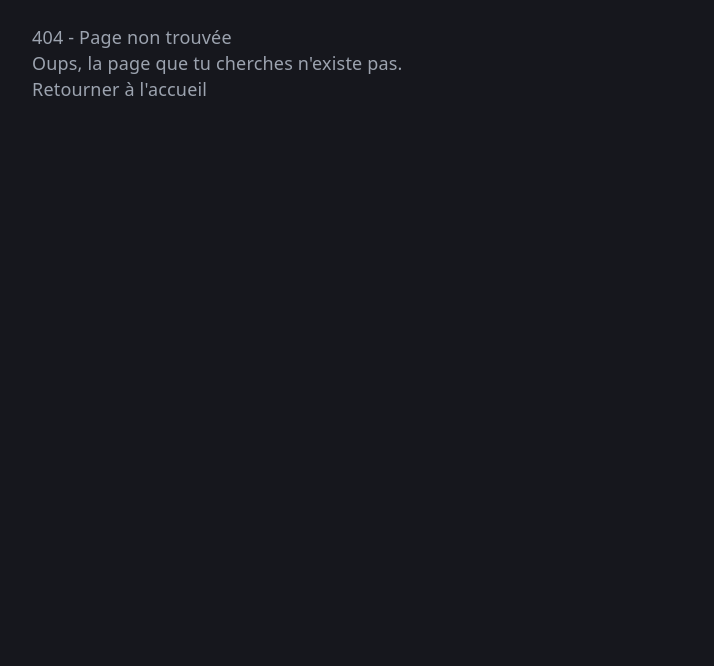
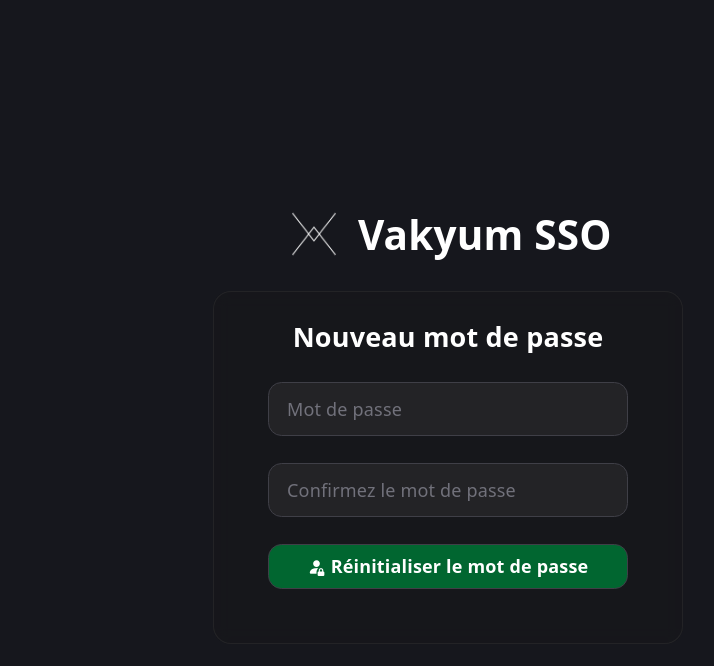
Before and after one commit to Vakyum/frontend-sso-vakyum, a Vue app: page /PasswordReset in a window 1280 px wide. Before the commit this address had no page. Shown: the top 666 px of the page, without its empty margins (192-906 px from the left). Built offline with nearby package versions, Linux system fonts and the light colour scheme.

Commit message:
feat: Add frontend for password reset system.

```diff
--- /dev/null
+++ b/src/components/LoginForm/AccessPasswordReset.vue
@@ -0,0 +1,36 @@
+<script setup>
+import { inject } from 'vue';
+
+const email = inject('userEmail')
+</script>
+
+<template>
+  <div class="flex flex-col items-center justify-center gap-0.1 p-6 bg-zinc-900/60 border border-zinc-800/80 rounded-2xl backdrop-blur">
+    <form class="flex flex-col items-center justify-center gap-6 p-6" id="access-password-reset">
+      <label for="check-code" class="text-xs">Code de vérification envoyé à
+        <span class="text-white font-semibold"> {{ email }}</span>.</label>
+      <input
+        type="number"
+        name="check-code"
+        id="check-code"
+        placeholder="Code de vérification"
+        required
+        class="w-80 h-12 px-4 rounded-xl bg-zinc-800/80 text-white border border-zinc-700 placeholder-zinc-500
+          focus:outline-none focus:border-zinc-500" />
+      <button
+        type="submit"
+        form="access-password-reset"
+        value="Submit"
+        class="w-80 h-10 bg-green-800 text-white rounded-xl border border-zinc-700 font-semibold duration-500
+          hover:brightness-85 hover:duration-500
+          active:brightness-65">
+        <i class="bi bi-person-fill-lock"></i> Réinitialiser le mot de passe
+      </button>
+    </form>
+  </div>
+
+</template>
+
+<style scoped>
+
+</style>
--- a/src/router/index.js
+++ b/src/router/index.js
@@ -13,6 +13,11 @@ const routes = [
         component: () => import('../views/RegisterView.vue')
     },
     {
+        path: '/PasswordReset',
+        name: 'PasswordReset',
+        component: () => import('../views/PasswordResetView.vue')
+    },
+    {
         path: '/:pathMatch(.*)*',
         name: 'not-found',
         component: () => import('../views/NotFoundView.vue')
--- a/src/views/LoginView.vue
+++ b/src/views/LoginView.vue
@@ -1,6 +1,26 @@
 <script setup>
+import {computed, provide, ref} from 'vue'
+
 import companyIdentity from '../components/companyIdentity.vue'
-import rememberCheck from '../components/rememberCheck.vue'
+import rememberCheck from '../components/LoginForm/rememberCheck.vue'
+import AccessPasswordReset from "../components/LoginForm/AccessPasswordReset.vue";
+
+const email = ref('')
+const step = ref('login')
+
+const updateEmail = (newEmail) => {
+  // For send email in case of Password reset -> AccessPasswordReset component.
+  email.value = newEmail
+}
+
+provide('userEmail', email)
+
+const showPasswordReset = ref(false)
+
+const togglePasswordReset = () => {
+  // To show AccessPasswordReset on click on "Forgot password".
+  showPasswordReset.value = !showPasswordReset.value
+}
 </script>
 
 <template>
@@ -13,6 +33,7 @@ import rememberCheck from '../components/rememberCheck.vue'
             type="email"
             name="email"
             id="email"
+            v-model="email"
             placeholder="Email"
             required
             class="w-80 h-12 px-4 rounded-xl bg-zinc-800/80 text-white border border-zinc-700 placeholder-zinc-500
@@ -27,7 +48,7 @@ import rememberCheck from '../components/rememberCheck.vue'
               focus:outline-none focus:border-zinc-500" />
         <div class="flex flex-row text-xs leading-none justify-between gap-15">
           <rememberCheck />
-          <span class="hover:text-white active:text-cyan-700 cursor-pointer">Mot de passe oublié ?</span>
+          <span @click="togglePasswordReset()" class="hover:text-white active:text-cyan-700 cursor-pointer">Mot de passe oublié ?</span>
         </div>
         <button
             type="submit"
@@ -48,5 +69,17 @@ import rememberCheck from '../components/rememberCheck.vue'
         </RouterLink>
       </p>
     </div>
+    <Transition
+        enter-active-class="transition duration-300 ease-out"
+        enter-from-class="transform scale-95 opacity-0 -translate-y-2"
+        enter-to-class="transform scale-100 opacity-100 translate-y-0"
+        leave-active-class="transition duration-200 ease-in"
+        leave-from-class="transform scale-100 opacity-100 translate-y-0"
+        leave-to-class="transform scale-95 opacity-0 -translate-y-2"
+    >
+      <div v-if="showPasswordReset">
+        <AccessPasswordReset />
+      </div>
+    </Transition>
   </div>
 </template>
--- /dev/null
+++ b/src/views/PasswordResetView.vue
@@ -0,0 +1,25 @@
+<script setup>
+import companyIdentity from '../components/companyIdentity.vue'
+import PasswordRegister from "../components/RegisterForm/PasswordRegister.vue";
+</script>
+
+<template>
+  <div class="min-h-screen flex flex-col items-center justify-center gap-6 p-4">
+    <companyIdentity />
+    <div class="flex flex-col items-center justify-center gap-0.1 p-6 bg-zinc-900/60 border border-zinc-800/80 rounded-2xl backdrop-blur">
+      <h1 class="text-xl sm:text-2xl font-bold text-white">Nouveau mot de passe</h1>
+      <form action="/login" method="POST" class="flex flex-col items-center justify-center gap-6 p-6" id="login-form">
+        <PasswordRegister />
+        <button
+            type="submit"
+            form="access-password-reset"
+            value="Submit"
+            class="w-80 h-10 bg-green-800 text-white rounded-xl border border-zinc-700 font-semibold duration-500
+          hover:brightness-85 hover:duration-500
+          active:brightness-65">
+          <i class="bi bi-person-fill-lock"></i> Réinitialiser le mot de passe
+        </button>
+      </form>
+    </div>
+  </div>
+</template>
```
Also changed, not shown: src/components/LoginForm/rememberCheck.vue (renamed from src/components/rememberCheck.vue).
